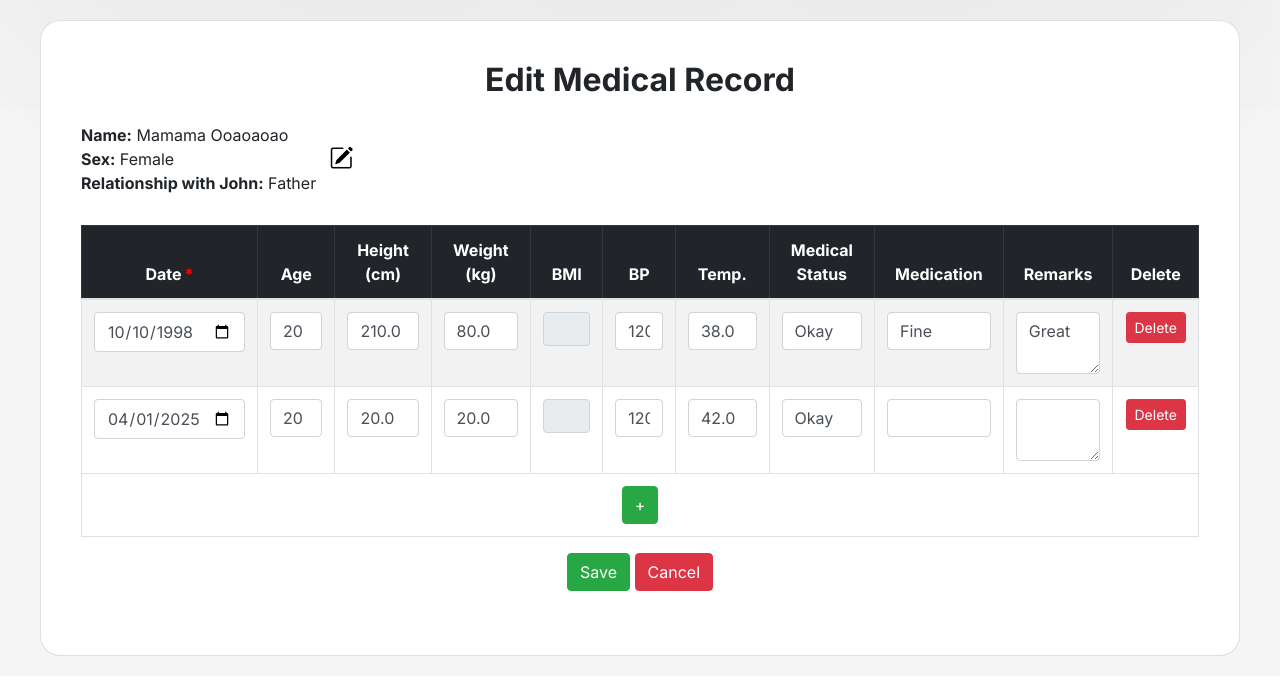
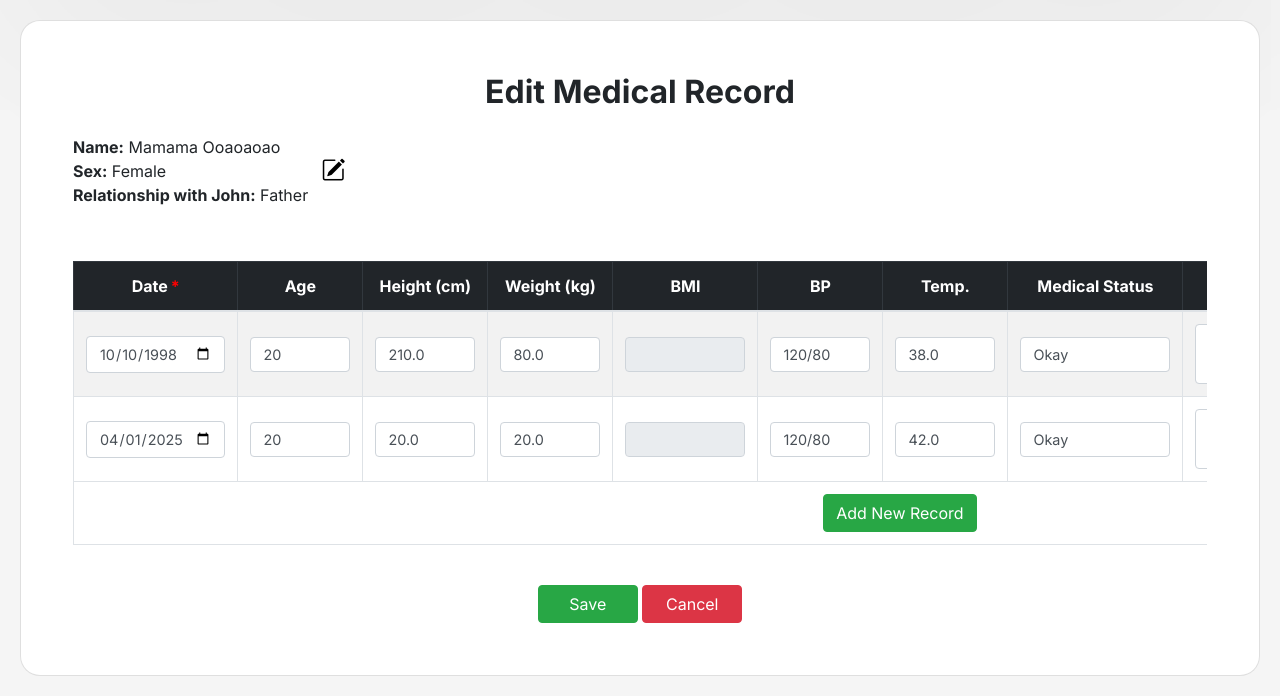
Before and after one commit to ayenla/MSYS42, a Django app: page /family-medical-records/13/edit/13/ in a window 1280 px wide. Shown: the part 145-841 px from the top of the page. Before the commit the page ends 801 px from the top, so only its background shows below. Run offline with Django 5.2, Linux system fonts and the light colour scheme; data comes from the database, SQL or seed files in the repository; some libraries are stand-ins or nearby versions.

Commit message:
APR29_Meeting_Bug_Fixes

```diff
--- a/BADproject/msys42app/templates/msys42app/create_medhist.html
+++ b/BADproject/msys42app/templates/msys42app/create_medhist.html
@@ -272,6 +272,8 @@
             else if (dateInput.value) {
                 const selectedDate = new Date(dateInput.value);
                 const today = new Date();
+                // Set both dates to midnight for accurate comparison
+                selectedDate.setHours(0, 0, 0, 0);
                 today.setHours(0, 0, 0, 0);
 
                 if (selectedDate > today) {
--- a/BADproject/msys42app/templates/msys42app/edit_family_medical.html
+++ b/BADproject/msys42app/templates/msys42app/edit_family_medical.html
@@ -35,13 +35,12 @@
 
 {% block content %}
 <div class="container-fluid" style="padding: 20px;">
-    <div class="card shadow-sm" style="max-width: 1200px; margin: 0 auto;">
-        <div class="card-body">
+    <div class="card shadow-sm" style="max-width: 1600px; margin: 0 auto;">
+        <div class="card-body" style="padding: 2rem;">
             <div class="text-center mb-4">
-                <h2 class="mb-3" style="font-weight: 1000;"> Edit Medical Record</h2>
-
+                <h2 class="mb-3" style="font-weight: 1000;">Edit Medical Record</h2>
             </div>
-                <div class="info">
+            <div class="info mb-4">
                 <div class="d-flex ">
                     <div class="column">
                         <strong>Name:</strong> {{member.fm_firstname}} {{member.fm_middlename}} {{member.fm_lastname}}<br>
@@ -114,27 +113,26 @@
                 </form>
             </div>
 
-                <div class="text-center mb-4">
-
+            <div class="text-center">
                 <form method="POST" action="{% url 'edit_family_medical_record' child.id member.pk %}">
                     {% csrf_token %}
                     <input type="hidden" id="deleted-ids" name="deleted_ids">
 
-                        <table class="table table-bordered table-striped rounded" style="column-width: auto; margin-top: 10px;">
-
+                    <div class="table-responsive">
+                        <table class="table table-bordered table-striped rounded" style="margin-top: 10px;">
                             <thead class="table-dark">
                                 <tr>
-                                <th>Date<span class="required" style="color: red;">*</span></th>
-                                <th>Age</th>
-                                <th>Height (cm)</th>
-                                <th>Weight (kg)</th>
-                                <th>BMI</th>
-                                <th>BP</th>
-                                <th>Temp.</th>
-                                <th>Medical Status</th>
-                                <th>Medication</th>
-                                <th>Remarks</th>
-                                <th>Delete</th>
+                                    <th style="min-width: 120px;">Date<span class="required" style="color: red;">*</span></th>
+                                    <th style="min-width: 100px;">Age</th>
+                                    <th style="min-width: 100px;">Height (cm)</th>
+                                    <th style="min-width: 100px;">Weight (kg)</th>
+                                    <th style="min-width: 120px;">BMI</th>
+                                    <th style="min-width: 100px;">BP</th>
+                                    <th style="min-width: 100px;">Temp.</th>
+                                    <th style="min-width: 150px;">Medical Status</th>
+                                    <th style="min-width: 200px;">Medication</th>
+                                    <th style="min-width: 200px;">Remarks</th>
+                                    <th style="min-width: 80px;">Delete</th>
                                 </tr>
                             </thead>
 
@@ -142,21 +140,19 @@
                                 {% for record in records %}
                                 <tr>
                                     <input type="hidden" name="record_id_{{ forloop.counter0 }}" value="{{ record.id }}">
-
-                                    <td><input type="date" name="records[][date]" class="form-control" value="{{ record.date | date:'Y-m-d'}}"></td>
-                                    <td><input type="text" name="records[][age]" class="form-control" value="{{ record.age|default_if_none:'' }}"></td>
-                                    <td><input type="text" name="records[][height]" class="form-control" value="{{ record.height|default_if_none:'' }}"></td>
-                                    <td><input type="text" name="records[][weight]" class="form-control" value="{{ record.weight|default_if_none:'' }}"></td>
-                                    <td><input type="number" name="records[][bmi]" step="0.01" max="999.9" class="form-control bmi-output" style="font-size: small;" readonly></td>
-                                    <td><input type="text" name="records[][bp]" class="form-control" value="{{ record.bp }}"></td>
-                                    <td><input type="text" name="records[][temperature]" class="form-control" value="{{ record.temp|default_if_none:'' }}"></td>
-                                    <td><input type="text" name="records[][medical_status]" class="form-control" value="{{ record.med_stat }}"></td>
-                                    <td><input type="text" name="records[][medication]" class="form-control" value="{{ record.medication }}"></td>
-                                    <td><textarea name="records[][remarks]" class="form-control">{{ record.remarks }}</textarea></td>
+                                    <td><input type="date" name="records[][date]" class="form-control" value="{{ record.date | date:'Y-m-d'}}" style="min-width: 120px;"></td>
+                                    <td><input type="text" name="records[][age]" class="form-control" value="{{ record.age|default_if_none:'' }}" style="min-width: 100px;"></td>
+                                    <td><input type="text" name="records[][height]" class="form-control" value="{{ record.height|default_if_none:'' }}" style="min-width: 100px;"></td>
+                                    <td><input type="text" name="records[][weight]" class="form-control" value="{{ record.weight|default_if_none:'' }}" style="min-width: 100px;"></td>
+                                    <td><input type="number" name="records[][bmi]" step="0.01" max="999.9" class="form-control bmi-output" style="min-width: 120px; text-align: right;" readonly></td>
+                                    <td><input type="text" name="records[][bp]" class="form-control" value="{{ record.bp }}" style="min-width: 100px;"></td>
+                                    <td><input type="text" name="records[][temperature]" class="form-control" value="{{ record.temp|default_if_none:'' }}" style="min-width: 100px;"></td>
+                                    <td><input type="text" name="records[][medical_status]" class="form-control" value="{{ record.med_stat }}" style="min-width: 150px;"></td>
+                                    <td><textarea name="records[][medication]" class="form-control" style="min-width: 200px; resize: vertical;">{{ record.medication }}</textarea></td>
+                                    <td><textarea name="records[][remarks]" class="form-control" style="min-width: 200px; resize: vertical;">{{ record.remarks }}</textarea></td>
                                     <td>
                                         <button type="button" class="btn btn-danger btn-sm" onclick="deleteMedicalRow(this)">Delete</button>
                                     </td>
-
                                 </tr>
                                 {% endfor %}
                             </tbody>
@@ -164,23 +160,51 @@
                             <tfoot>
                                 <tr>
                                     <td colspan="11" class="text-center">
-                                    <button type="button" class="btn btn-success" onclick="addMedicalRow()"> + </button>
+                                        <button type="button" class="btn btn-success" onclick="addMedicalRow()">Add New Record</button>
                                     </td>
                                 </tr>
                             </tfoot>
+                        </table>
+                    </div>
 
-                        </table>
-                        <div class="text-center mt-3">
-                          <button type="submit" class="btn btn-success">Save</button>
-                          <button type="cancel" class="btn btn-danger">Cancel</button>
+                    <div class="text-center mt-4">
+                        <button type="submit" class="btn btn-success me-2" style="min-width: 100px;">Save</button>
+                        <a href="{% url 'view_family_medical_record' child.id member.pk %}" class="btn btn-danger" style="min-width: 100px;">Cancel</a>
                     </div>
                 </form>
-
-
             </div>
         </div>
     </div>
 </div>
+
+<style>
+    .table-responsive {
+        overflow-x: auto;
+        margin-bottom: 1rem;
+    }
+
+    .form-control {
+        font-size: 0.9rem;
+    }
+
+    textarea.form-control {
+        min-height: 60px;
+    }
+
+    .btn {
+        padding: 0.375rem 0.75rem;
+    }
+
+    .table th, .table td {
+        vertical-align: middle;
+    }
+
+    .bmi-output {
+        background-color: #f8f9fa;
+        font-weight: 500;
+    }
+</style>
+
 <script>
 
     function addMedicalRow() {
```
Lines whose indentation alone changed are shown as unchanged.
